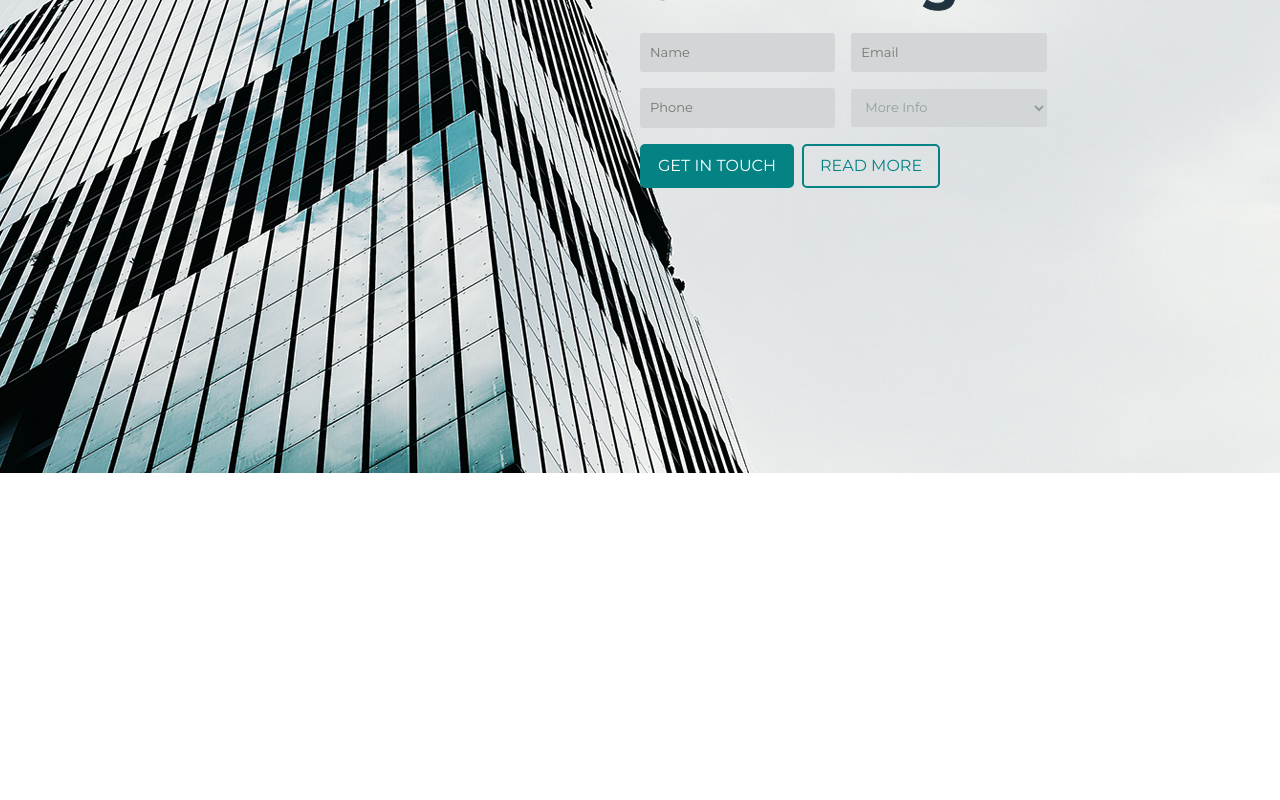
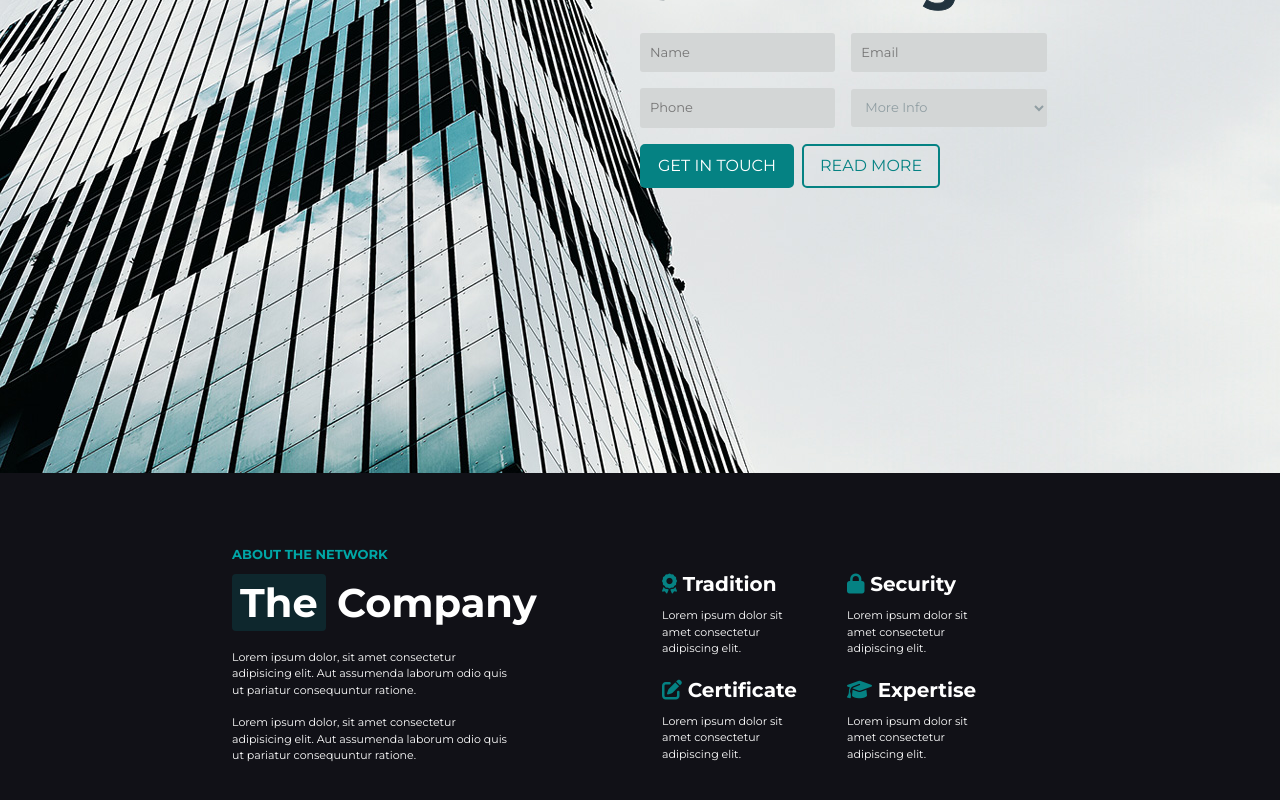
Before and after one commit to SalvatoreVillano/proj-html-vuejs, a Vue app: page / in a window 1280 px wide. Shown: the part 320-1120 px from the top of the page. Before the commit the page ends 800 px from the top, so only its background shows below. Built offline with nearby package versions, Linux system fonts and the light colour scheme.

Commit message:
company section done

```diff
--- a/src/assets/styles/general.scss
+++ b/src/assets/styles/general.scss
@@ -9,7 +9,6 @@ $fa-font-path: '../webfonts';
  @import '@fortawesome/fontawesome-free/scss/solid.scss';
  @import "@fortawesome/fontawesome-free/scss/brands.scss";
  @import 'bootstrap/scss/bootstrap';
-
 
 
 
@@ -34,3 +33,10 @@ $fa-font-path: '../webfonts';
     color: $button-bg;
     border-radius: 5px;
 }
+
+.textSection {
+    text-transform: uppercase;
+    color: $section-text;
+    font-size: 13px;
+    font-weight: bold;
+}
--- a/src/assets/styles/partials/_variables.scss
+++ b/src/assets/styles/partials/_variables.scss
@@ -2,6 +2,7 @@ $main-font: 'Montserrat', sans-serif;
 
 $main-text: rgb(144, 158, 163);
 $black-text: rgb(0, 0, 0);
+$white-text: rgb(255, 255, 255);
 $white-text: rgb(255, 255, 255);
 $section-text: rgb(0, 166, 166);
 
--- a/src/components/CompanySection.vue
+++ b/src/components/CompanySection.vue
@@ -1,15 +1,79 @@
 <template>
-    <div>
+    <section class="py-5">
+        <div class="container d-flex my-4">
+            <div class="companySection">
+                <div class="textSection">About the network</div>
+                <p class="secondTextSection fs-1 fw-bold mt-2"><span class="textBg py-1 px-2 rounded-1">The</span>
+                    Company </p>
+                <p class="subText mt-2"> Lorem ipsum dolor, sit amet consectetur adipisicing elit. Aut assumenda laborum
+                    odio quis ut pariatur consequuntur ratione.
+                </p>
+                <p class="subText"> Lorem ipsum dolor, sit amet consectetur adipisicing elit. Aut assumenda laborum odio
+                    quis ut pariatur consequuntur ratione.
+                </p>
+            </div>
+            <div class="listElem row row-cols-2 mt-4">
+                <div class="fw-bold elem col fs-5"> <i class="icon fa-solid fa-award"></i> Tradition
+                    <p class="subText mt-2">Lorem ipsum dolor sit amet consectetur adipiscing elit.</p>
+                </div>
+                <div class="fw-bold col fs-5"> <i class="icon fa-solid fa-lock"></i> Security
+                    <p class="subText mt-2">Lorem ipsum dolor sit amet consectetur adipiscing elit.</p>
+                </div>
+                <div class="fw-bold elem col fs-5"> <i class="icon fa-regular fa-pen-to-square"></i> Certificate
+                    <p class="subText mt-2">Lorem ipsum dolor sit amet consectetur adipiscing elit.</p>
+                </div>
+                <div class="fw-bold col fs-5"> <i class="icon fa-solid fa-graduation-cap"></i> Expertise
+                    <p class="subText mt-2">Lorem ipsum dolor sit amet consectetur adipiscing elit.</p>
+                </div>
+            </div>
 
-    </div>
+        </div>
+    </section>
 </template>
 
 <script>
 export default {
-
+    name: 'CompanySection'
 }
 </script>
 
 <style lang="scss" scoped>
+@use '../assets/styles/partials/variables' as *;
 
+section {
+    background-color: $section-dark-bg;
+    color: $white-text;
+}
+
+
+.textBg {
+    background-color: $bg-text-dark;
+}
+
+.icon {
+    color: $button-bg;
+}
+
+.subText {
+    font-size: 11px;
+    width: 50%;
+    font-weight: 400;
+
+}
+
+.listElem {
+    width: 60%;
+    position: relative;
+    left: 10px;
+
+    .elem {
+        margin-right: -100px;
+    }
+}
+
+.companySection {
+    position: relative;
+    left: 150px;
+    width: 60%;
+}
 </style>
--- a/src/components/HeaderComponent.vue
+++ b/src/components/HeaderComponent.vue
@@ -52,6 +52,7 @@ export default {
 
     .elem {
         font-size: 16px;
+        color: $black-text;
     }
 }
 </style>
--- a/src/components/JumboSection.vue
+++ b/src/components/JumboSection.vue
@@ -2,7 +2,7 @@
     <section>
         <div class="container d-flex justify-content-end align-items-center">
             <div class="jumbo">
-                <div class="textSection fw-bold">Fusion & Acquisitions</div>
+                <div class="textSection">Fusion & Acquisitions</div>
                 <p class="display-4 fw-bold secondTextSection">Insurance <br> Consulting</p>
                 <div class="inputzone">
                     <input class="mt-1 me-3" type="text" placeholder="Name">
@@ -44,12 +44,6 @@ section {
     width: 50%;
 }
 
-.textSection {
-    text-transform: uppercase;
-    color: $section-text;
-    font-size: 13px;
-}
-
 .secondTextSection {
     color: $topheader-bg;
     font-weight: 400;
```
